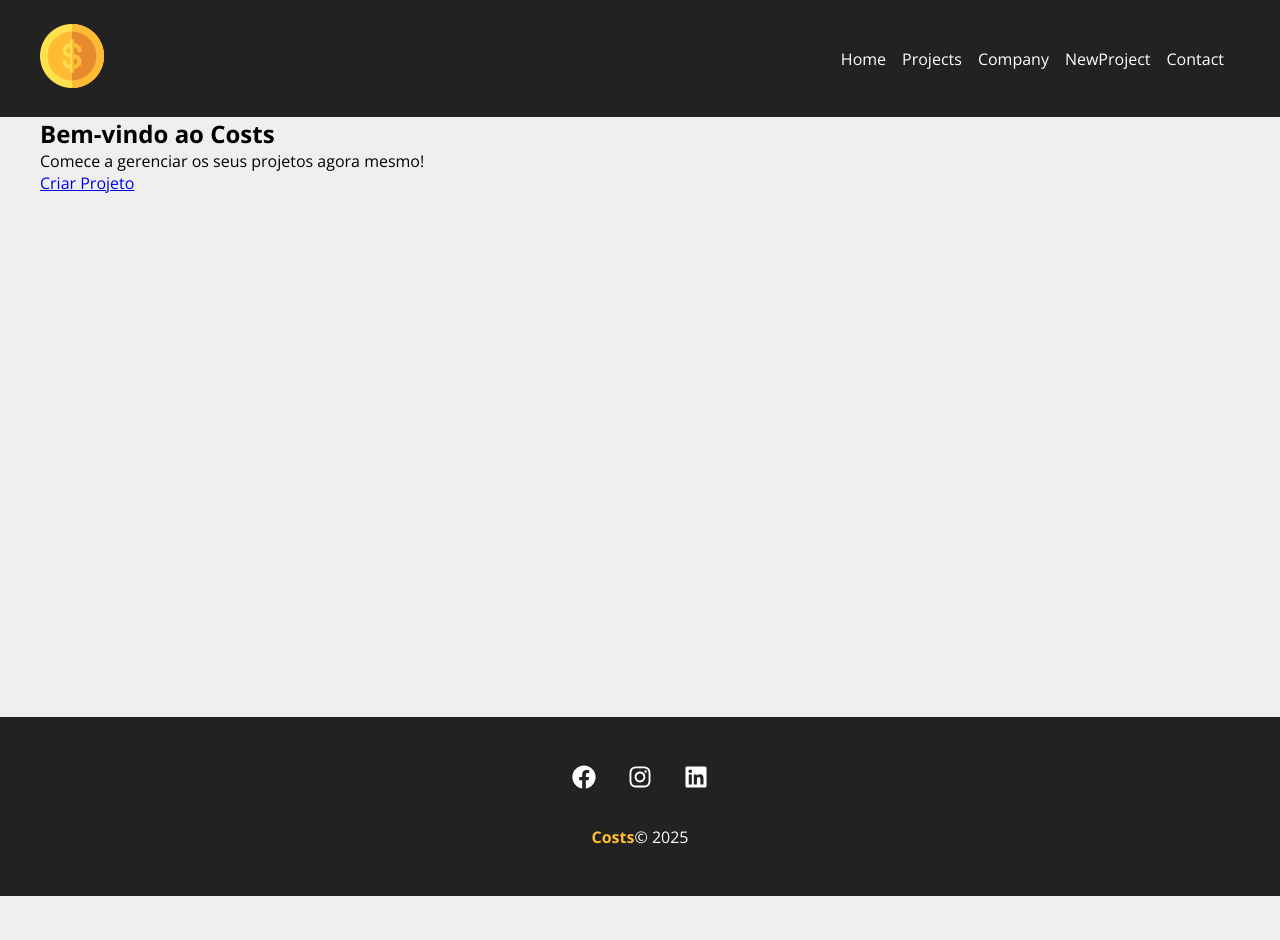
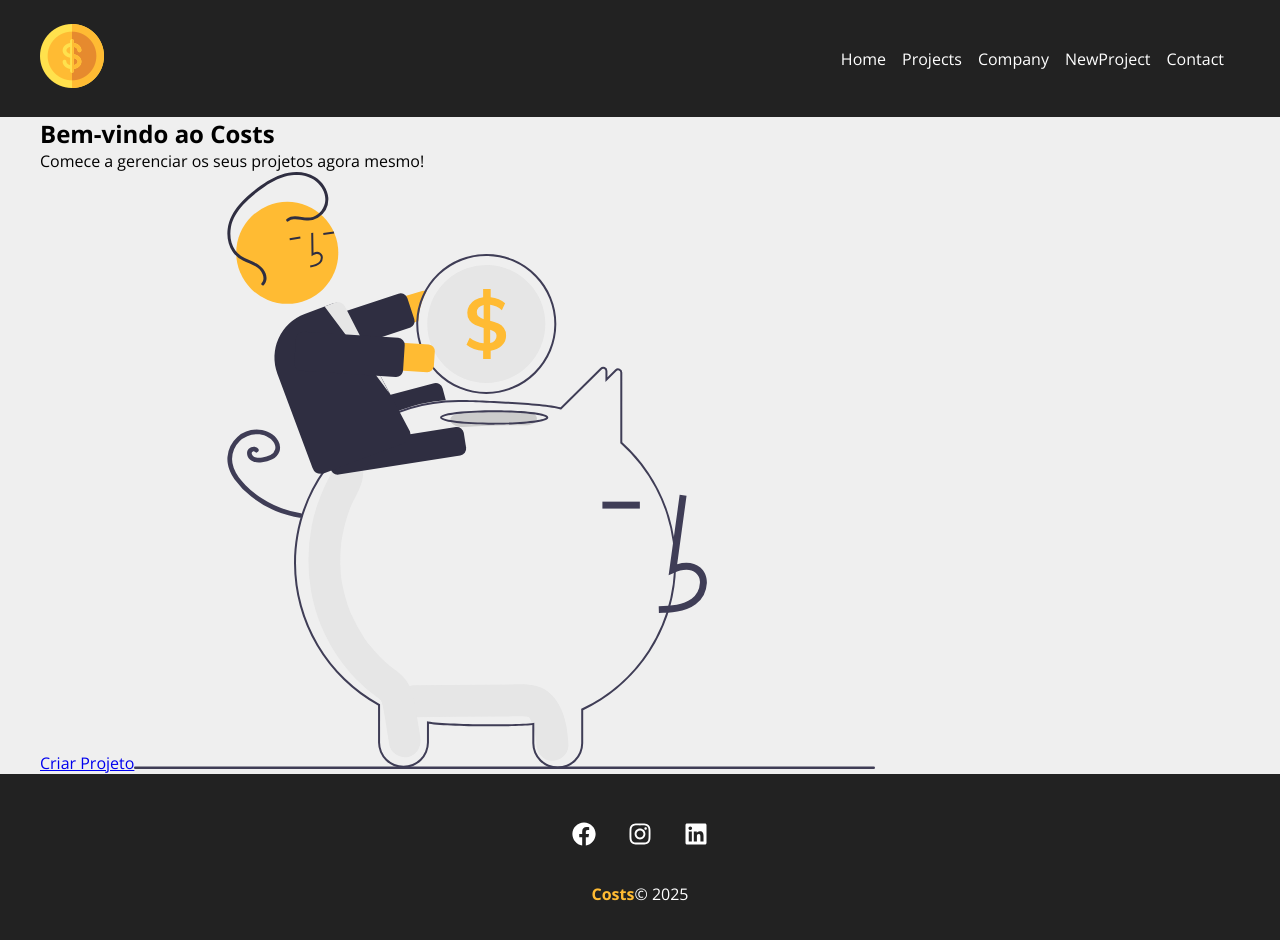
Before and after one commit to RusthenRonald/Projeto-React, a JavaScript app in the folder new-project/: page / in a window 1280 px wide. Shown: the top 940 px of the page. Before the commit the page ends 896 px from the top, so only its background shows below. Built offline with nearby package versions, Linux system fonts and the light colour scheme; the HTML template or start-up script is replaced by a standard one; a web font is replaced by a local one.

Commit message:
importando img

```diff
--- a/new-project/src/components/pages/Home.js
+++ b/new-project/src/components/pages/Home.js
@@ -7,6 +7,7 @@ function Home(){
             <h1>Bem-vindo ao <span>Costs</span></h1>
             <p>Comece a gerenciar os seus projetos agora mesmo!</p>
             <a href='/'>Criar Projeto</a>
+            <img src={savings}></img>
         </section>
     )
 }export default Home
```
